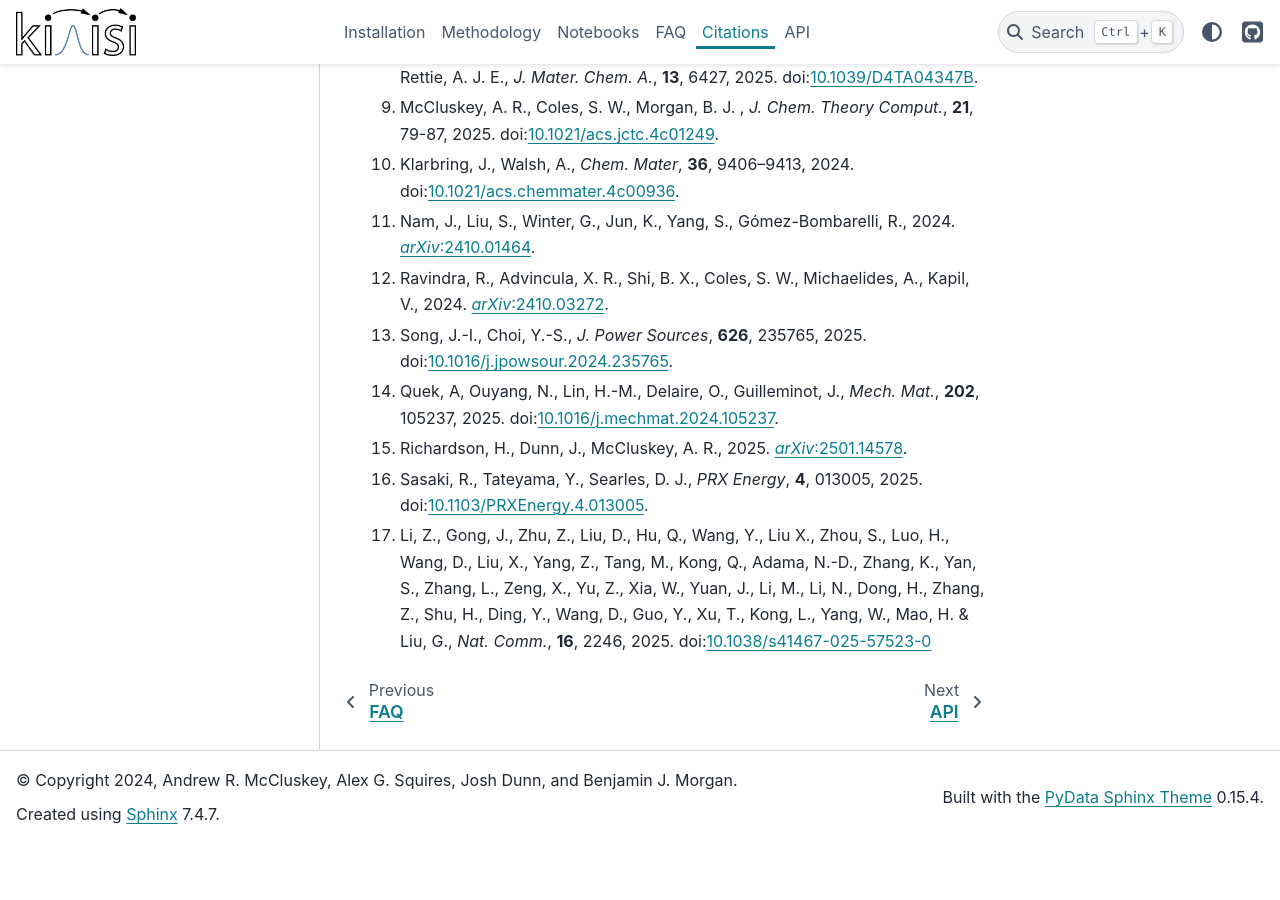
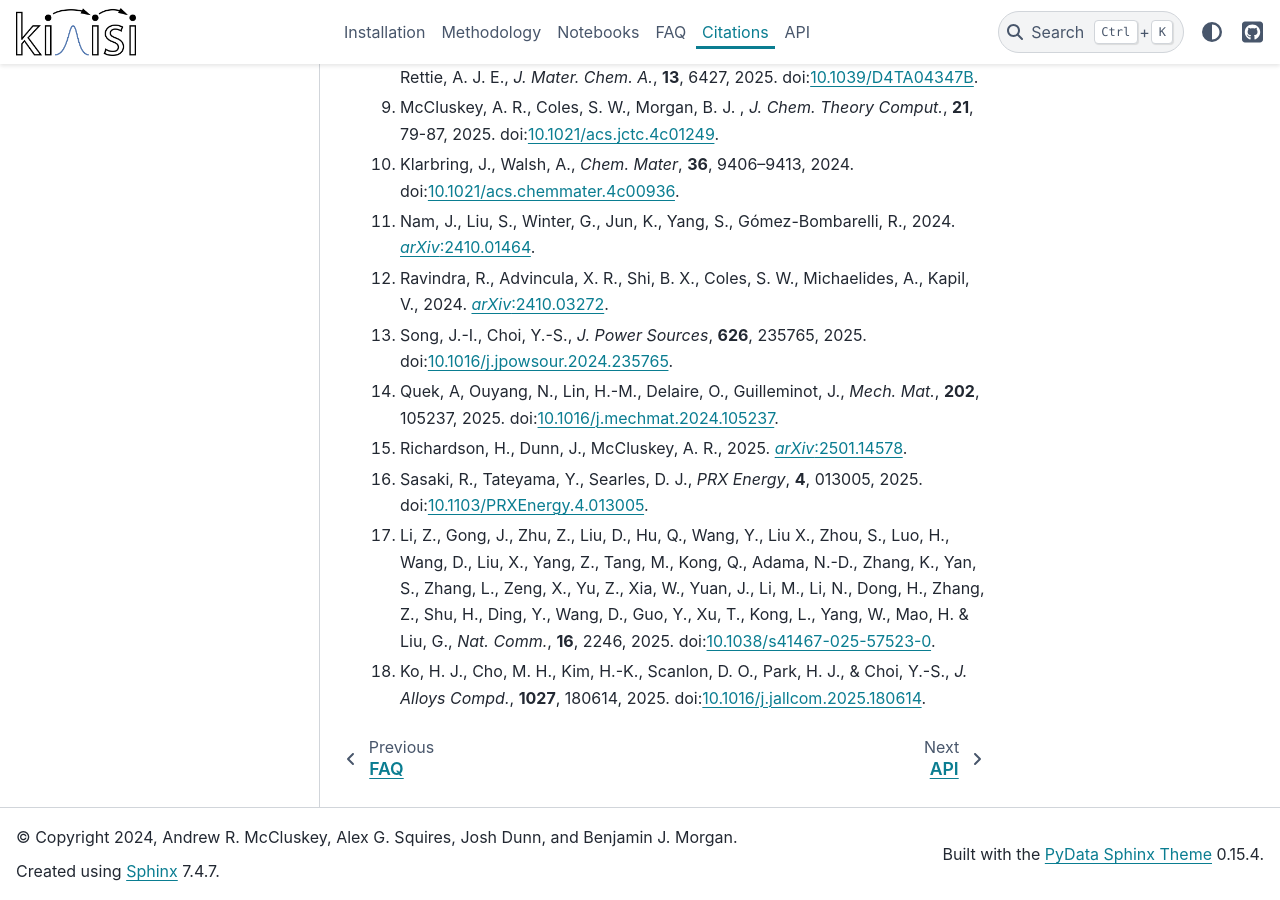
Before and after one commit to bjmorgan/kinisi, a Sphinx documentation site: the page built from docs/source/papers.md, in a window 1280 px wide and 900 px high, scrolled down 746 px. Built offline with Sphinx 7.4.7 and the PyData theme 0.15.4, drawn with Linux system fonts in a browser that asks for light colours; before the commit the page ends 1590 px from its top, so only the background shows below that.

Commit message:
Update papers.md

```diff
--- a/docs/source/papers.md
+++ b/docs/source/papers.md
@@ -18,4 +18,5 @@ Here we will try and list publications that have used `kinisi` (if you would lik
 14. Quek, A, Ouyang, N., Lin, H.-M., Delaire, O., Guilleminot, J., *Mech. Mat.*, **202**, 105237, 2025. doi:[10.1016/j.mechmat.2024.105237](https://doi.org/10.1016/j.mechmat.2024.105237).
 15. Richardson, H., Dunn, J., McCluskey, A. R., 2025. [*arXiv*:2501.14578](https://arxiv.org/abs/2501.14578).
 16. Sasaki, R., Tateyama, Y., Searles, D. J., *PRX Energy*, **4**, 013005, 2025. doi:[10.1103/PRXEnergy.4.013005](https://doi.org/10.1103/PRXEnergy.4.013005).
-17. Li, Z., Gong, J., Zhu, Z., Liu, D., Hu, Q., Wang, Y., Liu X., Zhou, S., Luo, H., Wang, D., Liu, X., Yang, Z., Tang, M., Kong, Q., Adama, N.-D., Zhang, K., Yan, S., Zhang, L., Zeng, X., Yu, Z., Xia, W., Yuan, J., Li, M., Li, N., Dong, H., Zhang, Z., Shu, H., Ding, Y., Wang, D., Guo, Y., Xu, T., Kong, L., Yang, W., Mao, H. & Liu, G., *Nat. Comm.*, **16**, 2246, 2025. doi:[10.1038/s41467-025-57523-0](https://doi.org/10.1038/s41467-025-57523-0)
+17. Li, Z., Gong, J., Zhu, Z., Liu, D., Hu, Q., Wang, Y., Liu X., Zhou, S., Luo, H., Wang, D., Liu, X., Yang, Z., Tang, M., Kong, Q., Adama, N.-D., Zhang, K., Yan, S., Zhang, L., Zeng, X., Yu, Z., Xia, W., Yuan, J., Li, M., Li, N., Dong, H., Zhang, Z., Shu, H., Ding, Y., Wang, D., Guo, Y., Xu, T., Kong, L., Yang, W., Mao, H. & Liu, G., *Nat. Comm.*, **16**, 2246, 2025. doi:[10.1038/s41467-025-57523-0](https://doi.org/10.1038/s41467-025-57523-0).
+18. Ko, H. J., Cho, M. H., Kim, H.-K., Scanlon, D. O., Park, H. J., & Choi, Y.-S., *J. Alloys Compd.*, **1027**, 180614, 2025. doi:[10.1016/j.jallcom.2025.180614](https://doi.org/10.1016/j.jallcom.2025.180614).
```
